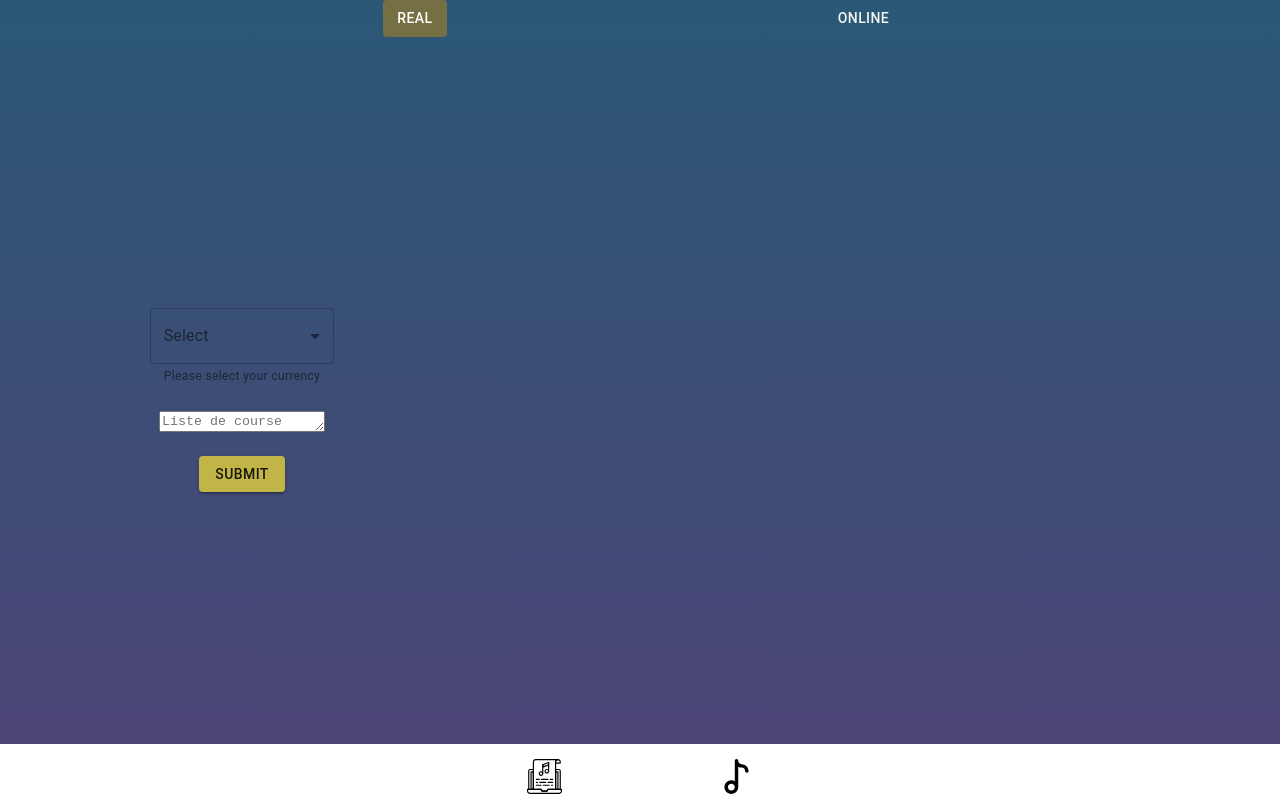
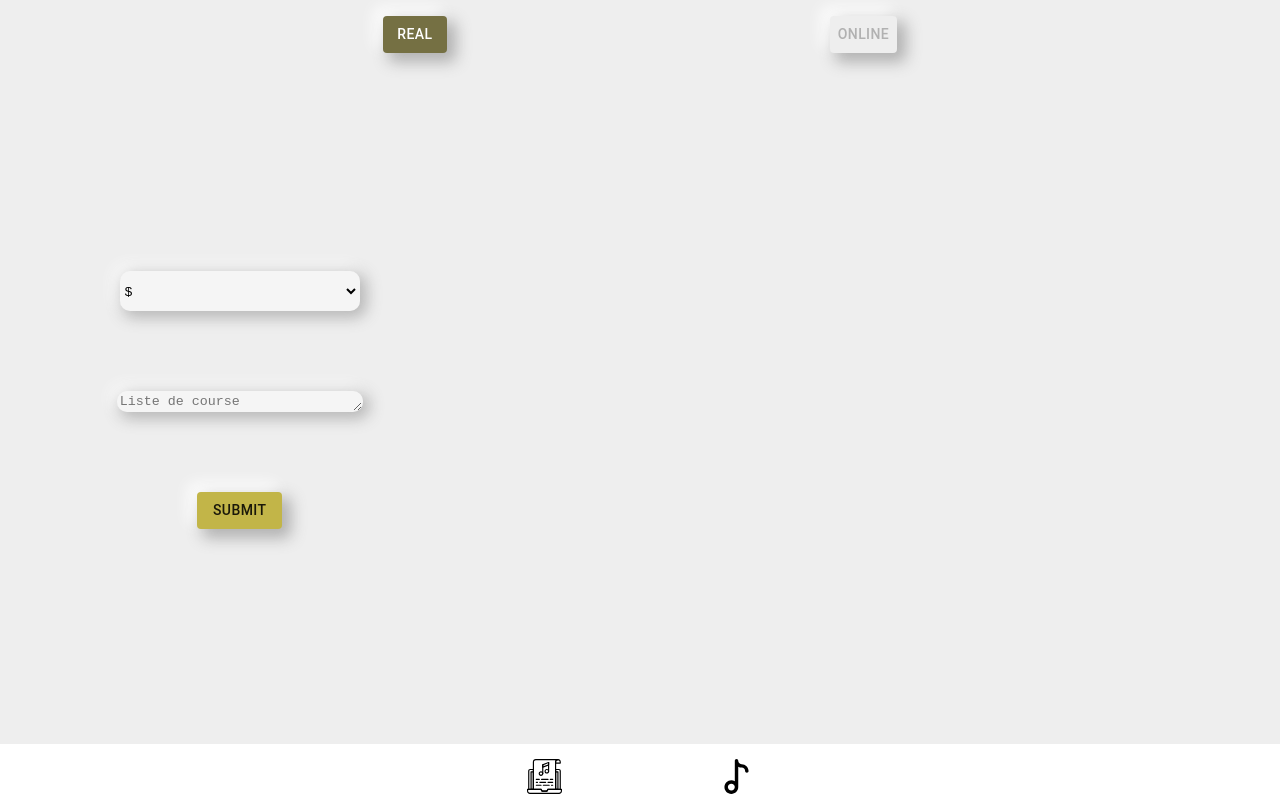
Before and after one commit to Yoon-Dev/Day2DayRessourceManager, a React (Create React App) app in the folder my-app/: page / in a window 1280 px wide. Built offline with nearby package versions, Linux system fonts and the light colour scheme.

Commit message:
Add neumorphisme css to AddViews

```diff
--- a/my-app/src/components/AddReal/AddReal.js
+++ b/my-app/src/components/AddReal/AddReal.js
@@ -58,7 +58,7 @@ const AddReal = () => {
 // °°°°°°°°°°°°°°°°°°°°°°°°°°°°°°°°°°°°°°°°°°°°°°°°°°°°°°°°°°°°°°°°°°°°°°°°°°°°°°°°°°°°°°°°°°°°°°°°
     return(
         <div className="view"  id="add-real">
-          <Grid container spacing={3} justify="center" alignItems="center">
+          <Grid container spacing={10} justify="center" alignItems="center">
             <Grid className={classes.root} item xs={12}>
               <SelectFood value={value} Change={handleChange}/>
             </Grid>
--- a/my-app/src/components/AddViews/AddViews.js
+++ b/my-app/src/components/AddViews/AddViews.js
@@ -86,7 +86,6 @@ const AddViews = () => {
         document.querySelector('#views').style.transform = "translateX("+destination+"px)";
         ref.current = target
         setCurrent(target)
-        console.log(ref.current)
 
     }
 // °°°°°°°°°°°°°°°°°°°°°°°°°°°°°°°°°°°°°°°°°°°°°°°°°°°°°°°°°°°°°°°°°°°°°°°°°°°°°°°°°°°°°°°°°°°°°°°°
--- a/my-app/src/components/App/App.css
+++ b/my-app/src/components/App/App.css
@@ -4,9 +4,7 @@ html, body{
 }
 
 #App{
-  background: #2b5876;  /* fallback for old browsers */
-  background: -webkit-linear-gradient(to top, #4e4376, #2b5876);  /* Chrome 10-25, Safari 5.1-6 */
-  background: linear-gradient(to top, #4e4376, #2b5876); /* W3C, IE 10+/ Edge, Firefox 16+, Chrome 26+, Opera 12+, Safari 7+ */
+  background: #EEEEEE;
 
 }
 
--- a/my-app/src/components/BtnMap/BtnMap.css
+++ b/my-app/src/components/BtnMap/BtnMap.css
@@ -5,14 +5,17 @@
     position: absolute;
     display: flex;
     justify-content: space-evenly;
+    margin-top: 1em;
 }
 
 .btn-add{
     transition: background-color, color,  .3s ease !important;
+    box-shadow: 7px 7px 15px 2px #67676773, -7px -7px 15px 2px #ffffffe8;
 }
 
 .btn-off{
-    color: whitesmoke !important;
+    color: #67676773 !important;
+    background-color: transparent !important
 }
 
 .btn-active{
--- a/my-app/src/components/BtnMap/BtnMap.js
+++ b/my-app/src/components/BtnMap/BtnMap.js
@@ -12,7 +12,7 @@ const BtnMap = props => {
 
     useEffect(
         () => {
-            console.log(props.target)
+
             const btn = document.querySelectorAll('.btn-add')
             btn.forEach((el,i) => {
                 if(props.target === i){
--- a/my-app/src/components/BtnSender/BtnSender.js
+++ b/my-app/src/components/BtnSender/BtnSender.js
@@ -7,7 +7,8 @@ const BtnSender = props => {
     const [text, setText] = useState("Submit");
     const useStyles = makeStyles((theme) => createStyles({
         bg: {
-            backgroundColor: '#C2B548'
+            backgroundColor: '#C2B548',
+            boxShadow: "7px 7px 15px 2px #67676773, -7px -7px 15px 2px #ffffffe8"
         },
       }));
       const bgbtn = useStyles();
--- a/my-app/src/components/ExtensibleInput/ExtensibleInput.js
+++ b/my-app/src/components/ExtensibleInput/ExtensibleInput.js
@@ -1,9 +1,28 @@
 import React, { useEffect, useRef } from "react";
 import TextareaAutosize from '@material-ui/core/TextareaAutosize';
+import { makeStyles, createStyles } from '@material-ui/core/styles';
 // component
 
 const ExtensibleInput = props => {
-
+    //     border: none;
+    // border-radius: 10px;
+    // box-shadow: rgba(103, 103, 103, 0.45) 4px 4px 15px 2px, rgb(255, 255, 255) -4px -4px 15px 2px;
+    // background-color: rgba(255, 255, 255, 0.61);
+    const useStyles = makeStyles((theme) => createStyles({
+        bg: {
+            transition: "all .3s ease",
+            backgroundColor: "rgba(255, 255, 255, 0.4)",
+            boxShadow: "rgba(103, 103, 103, 0.45) 4px 4px 15px 2px, rgb(255, 255, 255) -4px -4px 15px 2px",
+            border: "1px solid transparent",
+            borderRadius: "10px",
+            width: "50%",
+            '&:focus': {
+            border: '3px solid #C2B548',
+            outline: "none"
+          }
+        },
+      }));
+      const bg = useStyles();
     const id = useRef(`#${props.id}`)
 // °°°°°°°°°°°°°°°°°°°°°°°°°°°°°°°°°°°°°°°°°°°°°°°°°°°°°°°°°°°°°°°°°°°°°°°°°°°°°°°°°°°°°°°°°°°°°°°°
 // °°°°°°°°°°°°°°°°°°°°°°°°°°°°°°°°°°°°°°°°°°°°°°°°°°°°°°°°°°°°°°°°°°°°°°°°°°°°°°°°°°°°°°°°°°°°°°°°
@@ -25,7 +44,7 @@ const ExtensibleInput = props => {
 // °°°°°°°°°°°°°°°°°°°°°°°°°°°°°°°°°°°°°°°°°°°°°°°°°°°°°°°°°°°°°°°°°°°°°°°°°°°°°°°°°°°°°°°°°°°°°°°°
 // °°°°°°°°°°°°°°°°°°°°°°°°°°°°°°°°°°°°°°°°°°°°°°°°°°°°°°°°°°°°°°°°°°°°°°°°°°°°°°°°°°°°°°°°°°°°°°°°
     return(
-        <TextareaAutosize id={props.id} label="Name" placeholder={props.placeholder}/>
+        <TextareaAutosize className={bg.bg}id={props.id} label="Name" placeholder={props.placeholder}/>
     )
 }
 
--- a/my-app/src/components/SelectFood/SelectFood.js
+++ b/my-app/src/components/SelectFood/SelectFood.js
@@ -1,9 +1,25 @@
 import React from "react";
-import TextField from '@material-ui/core/TextField';
-import MenuItem from '@material-ui/core/MenuItem';
+import { makeStyles, createStyles } from '@material-ui/core/styles';
+
 
 const SelectFood = props => {
 
+  const useStyles = makeStyles((theme) => createStyles({
+    bg: {
+        transition: "all .3s ease",
+        backgroundColor: "rgba(255, 255, 255, 0.4)",
+        boxShadow: "rgba(103, 103, 103, 0.45) 4px 4px 15px 2px, rgb(255, 255, 255) -4px -4px 15px 2px",
+        border: "1px solid transparent",
+        borderRadius: "10px",
+        width: "50%" ,
+        height: "5vh",
+          '&:focus': {
+          border: '3px solid #C2B548',
+          outline: "none"
+        }
+    },
+  }));
+  const bg = useStyles();
 // ~~~~~~~~~~~~~~~~~~~~~~~~~~~~~~~~~~~~~~~~~~~~~~
 // option values
     const values = [
@@ -32,21 +48,19 @@ const SelectFood = props => {
 // option default value
     // const [value, setValue] = useState('EUR');
     return(
-        <TextField
+        <select
         id="select"
-        select
         label="Select"
         value={props.value}
         onChange={props.Change}
-        helperText="Please select your currency"
-        variant="outlined"
+        className={bg.bg}
       >
         {values.map(option => (
-          <MenuItem key={option.value} value={option.value}>
+          <option key={option.value} value={option.value}>
             {option.label}
-          </MenuItem>
+          </option>
         ))}
-      </TextField>
+      </select>
     )
 
 }
```
